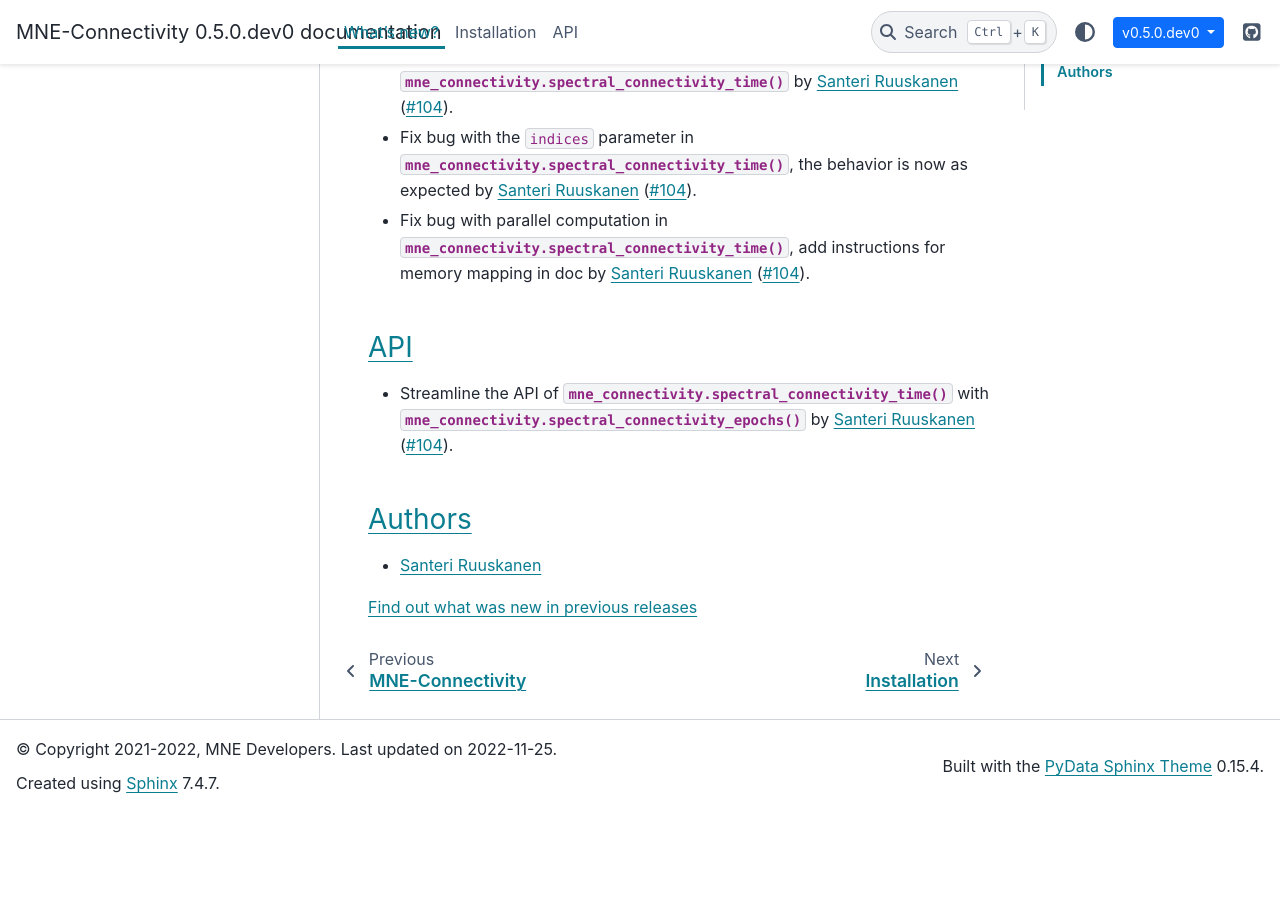
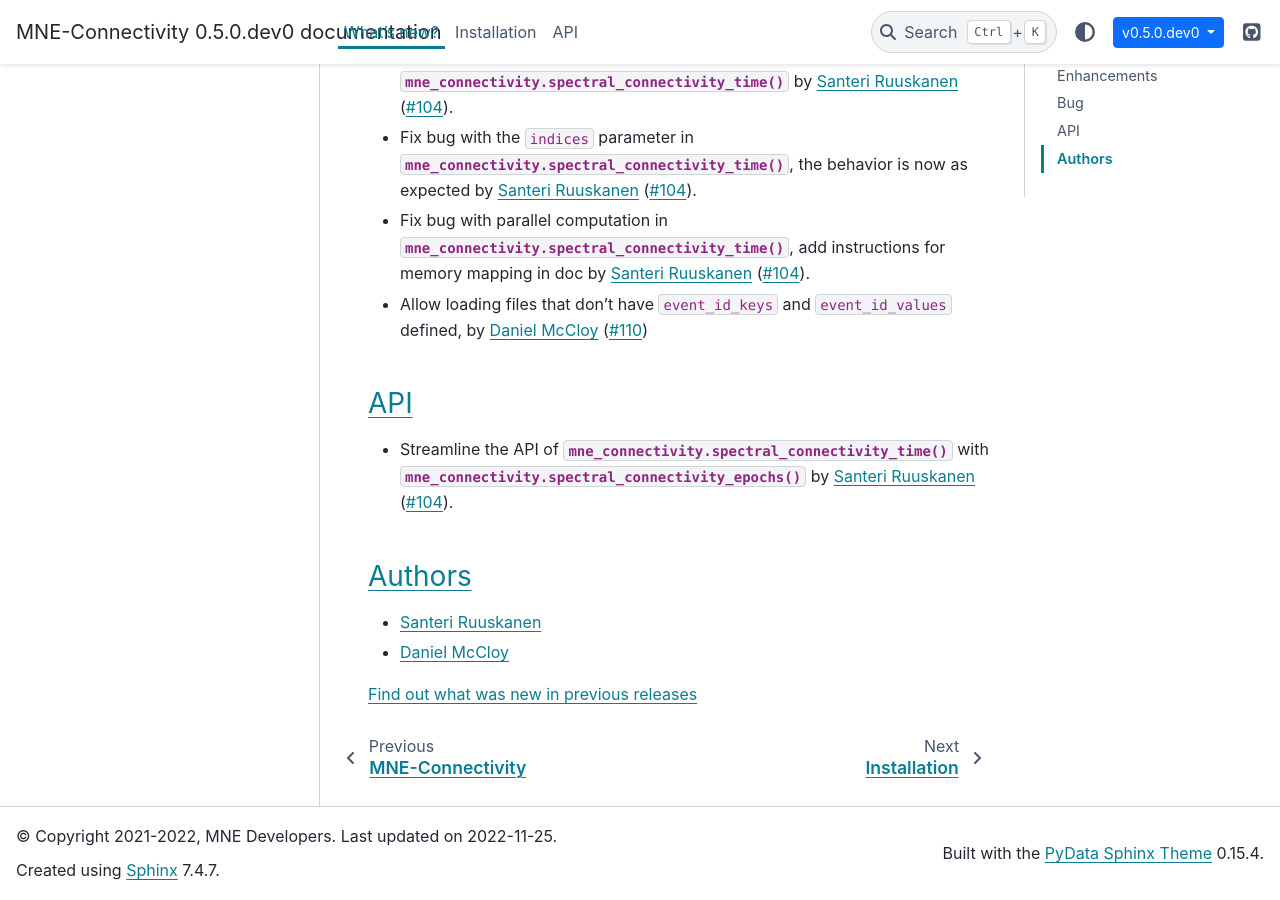
Before and after one commit to tsbinns/mne-connectivity, a Sphinx documentation site: the page built from doc/whats_new.rst, in a window 1280 px wide and 900 px high, scrolled down 1373 px. Built offline with Sphinx 7.4.7 and the PyData theme 0.15.4, drawn with Linux system fonts in a browser that asks for light colours; pages that are not in the unit, such as notebooks, are missing from menus; before the commit the page ends 2185 px from its top, so only the background shows below that.

Commit message:
fix for loading with missing event_id (#110)
* fix for loading with missing event_id

* changelog entry

* Update mne_connectivity/io.py

* fix CIs

* fix missing name crossref

* stop testing 3.7, start testing 3.10

* requirements

* change version in all the places

Co-authored-by: Adam Li <adam2392@gmail.com>

```diff
--- a/doc/authors.inc
+++ b/doc/authors.inc
@@ -8,3 +8,4 @@
 .. _Kenji Marshall: https://github.com/kenjimarshall
 .. _Sezan Mert: https://github.com/SezanMert
 .. _Santeri Ruuskanen: https://github.com/ruuskas
+.. _Daniel McCloy: https://dan.mccloy.info
--- a/doc/whats_new.rst
+++ b/doc/whats_new.rst
@@ -38,6 +38,7 @@
 - Fix support for multiple connectivity methods in calls to :func:`mne_connectivity.spectral_connectivity_time` by `Santeri Ruuskanen`_ (:gh:`104`).
 - Fix bug with the ``indices`` parameter in :func:`mne_connectivity.spectral_connectivity_time`, the behavior is now as expected by `Santeri Ruuskanen`_ (:gh:`104`).
 - Fix bug with parallel computation in :func:`mne_connectivity.spectral_connectivity_time`, add instructions for memory mapping in doc by `Santeri Ruuskanen`_ (:gh:`104`).
+- Allow loading files that don't have ``event_id_keys`` and ``event_id_values`` defined, by `Daniel McCloy`_ (:gh:`110`)
 
 API
 ~~~
@@ -48,6 +49,7 @@
 ~~~~~~~
 
 * `Santeri Ruuskanen`_
+* `Daniel McCloy`_
 
 :doc:`Find out what was new in previous releases <whats_new_previous_releases>`
 
```
Also changed, not shown: 2 other files.
